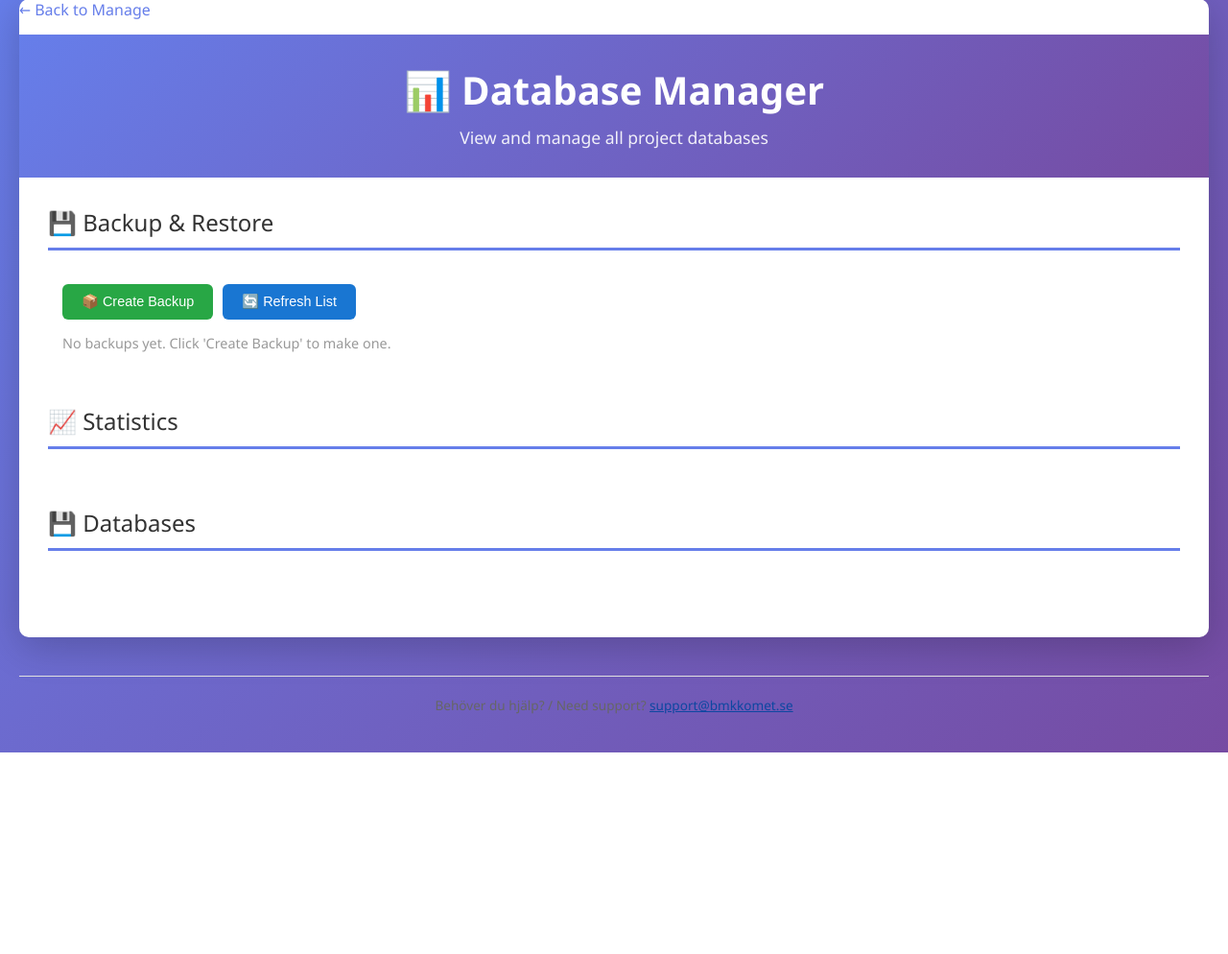
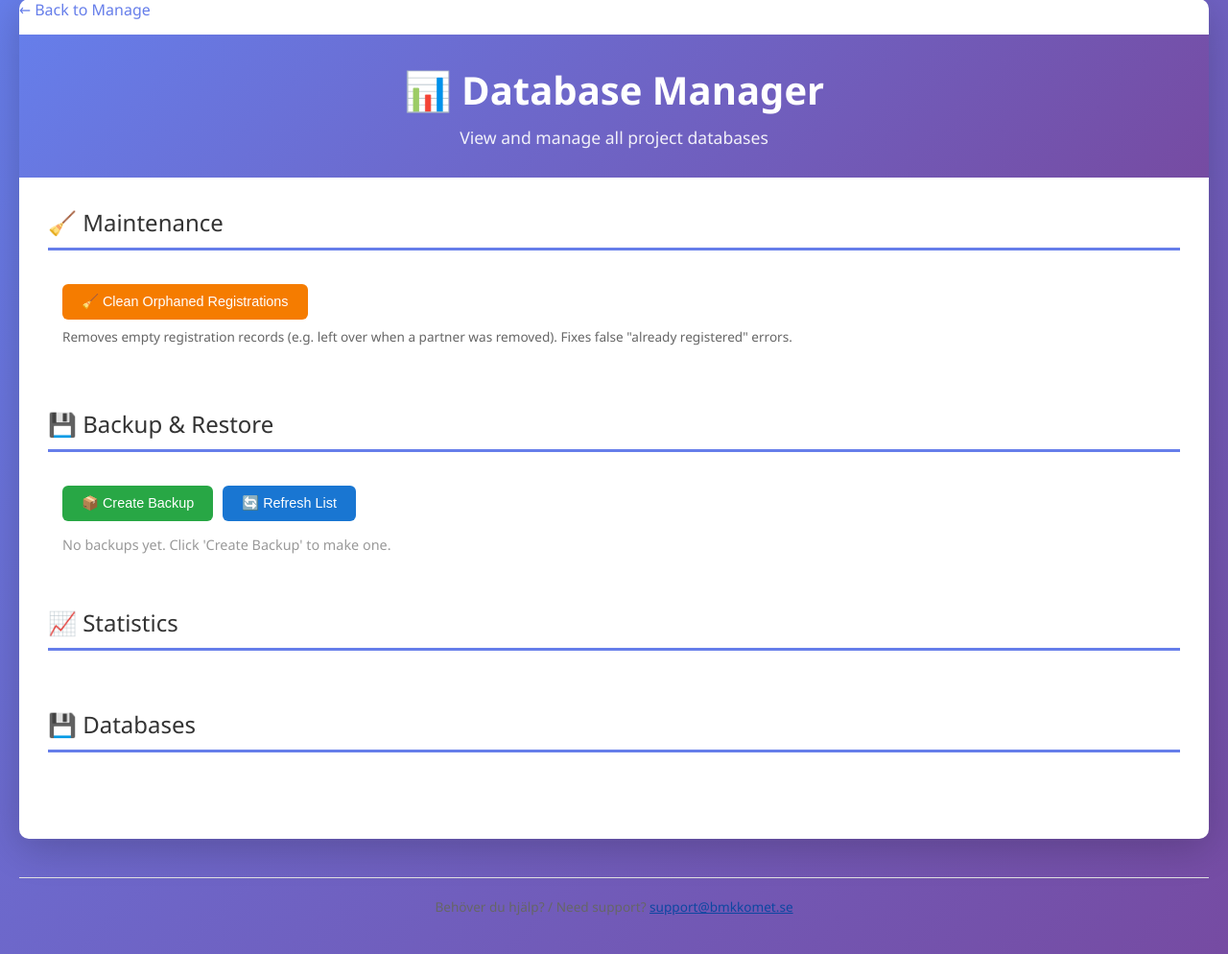
Before and after one commit to umashankarid/badmintonScrapper, a Flask app: template templates/manage-db.html in a window 1280 px wide. Shown: the part 21-1015 px from the top of the page at 96% size. Before the commit the page ends 805 px from the top, so only its background shows below. Run offline with Flask 3, Linux system fonts and the light colour scheme; the template is opened without the code that fills it, so the values that code supplies are empty; parts of the project's set-up code (start-up, migrations or seed data) failed here and were passed over.

Commit message:
Add 'Clean Orphaned Registrations' button on Database Manager page
Admin can now clean orphaned/empty registrations with one click
instead of visiting a URL. Under Manage → Database Manager → Maintenance.

```diff
--- a/templates/manage-db.html
+++ b/templates/manage-db.html
@@ -432,6 +432,16 @@
         </div>
 
         <div class="main-content">
+            <!-- Maintenance Section -->
+            <div class="section">
+                <div class="section-title">🧹 Maintenance</div>
+                <div style="padding:15px;">
+                    <button onclick="cleanupOrphaned()" style="padding:10px 20px;background:#f57c00;color:white;border:none;border-radius:6px;cursor:pointer;font-size:0.9em;">🧹 Clean Orphaned Registrations</button>
+                    <p style="color:#666;font-size:0.85em;margin:8px 0 0;">Removes empty registration records (e.g. left over when a partner was removed). Fixes false "already registered" errors.</p>
+                    <div id="cleanup-result" style="margin-top:10px;font-size:0.9em;"></div>
+                </div>
+            </div>
+
             <!-- Backup & Restore Section -->
             <div class="section">
                 <div class="section-title">💾 Backup & Restore</div>
@@ -490,6 +500,27 @@
         });
 
         // ===== Backup & Restore Functions =====
+        async function cleanupOrphaned() {
+            if (!confirm("Remove all empty/orphaned registration records?")) return;
+            const resultEl = document.getElementById("cleanup-result");
+            resultEl.textContent = "Cleaning...";
+            resultEl.style.color = "#1565c0";
+            try {
+                const res = await fetch("/api/cleanup-orphaned-registrations", {method: "POST"});
+                const data = await res.json();
+                if (data.success) {
+                    resultEl.style.color = "#2e7d32";
+                    resultEl.innerHTML = `✅ ${data.message}` + (data.details && data.details.length ? '<br><small>' + data.details.join('<br>') + '</small>' : '');
+                } else {
+                    resultEl.style.color = "#c62828";
+                    resultEl.textContent = `❌ ${data.error}`;
+                }
+            } catch(e) {
+                resultEl.style.color = "#c62828";
+                resultEl.textContent = `❌ Error: ${e.message}`;
+            }
+        }
+
         async function createBackup() {
             if (!confirm("Create a backup of all databases?")) return;
             try {
```
